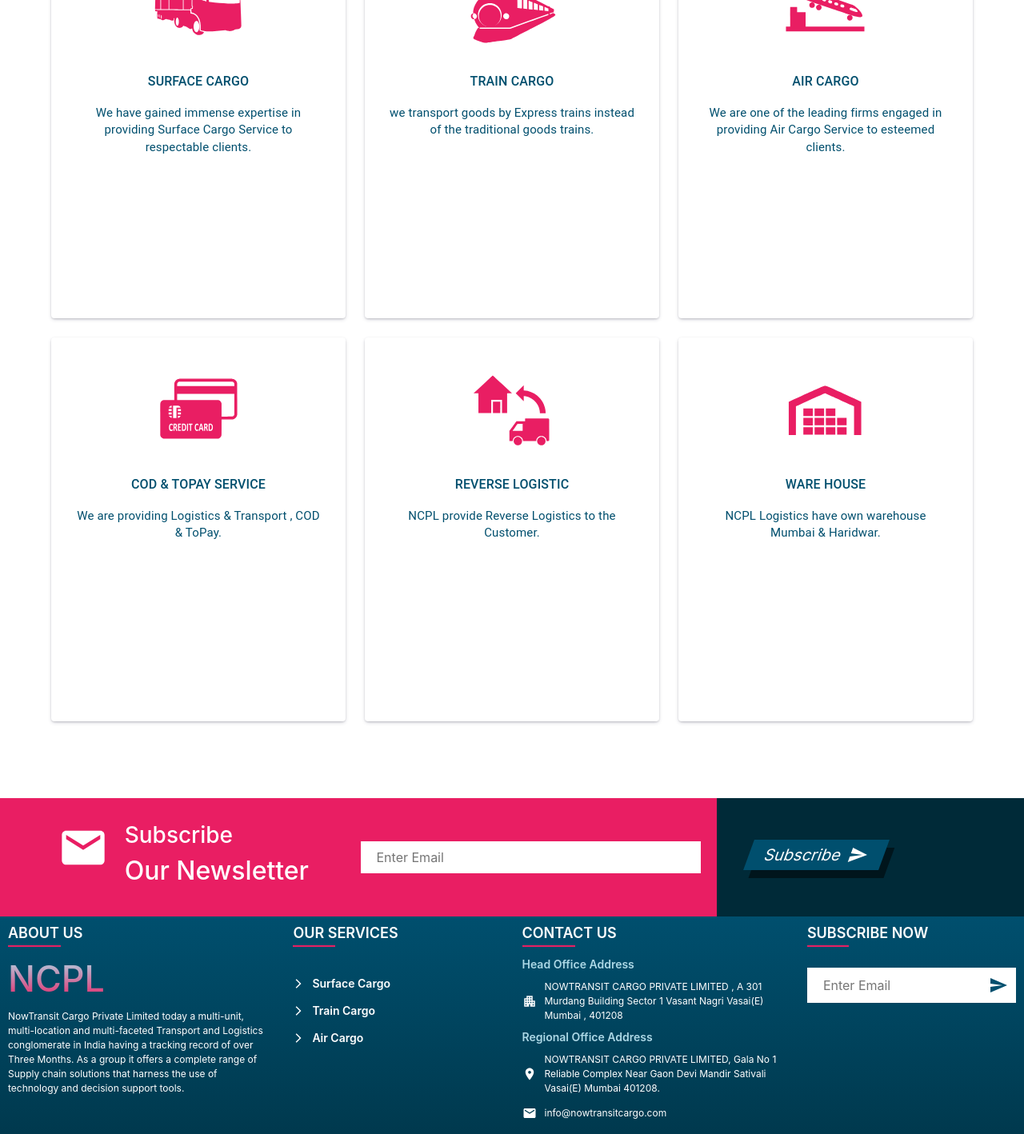
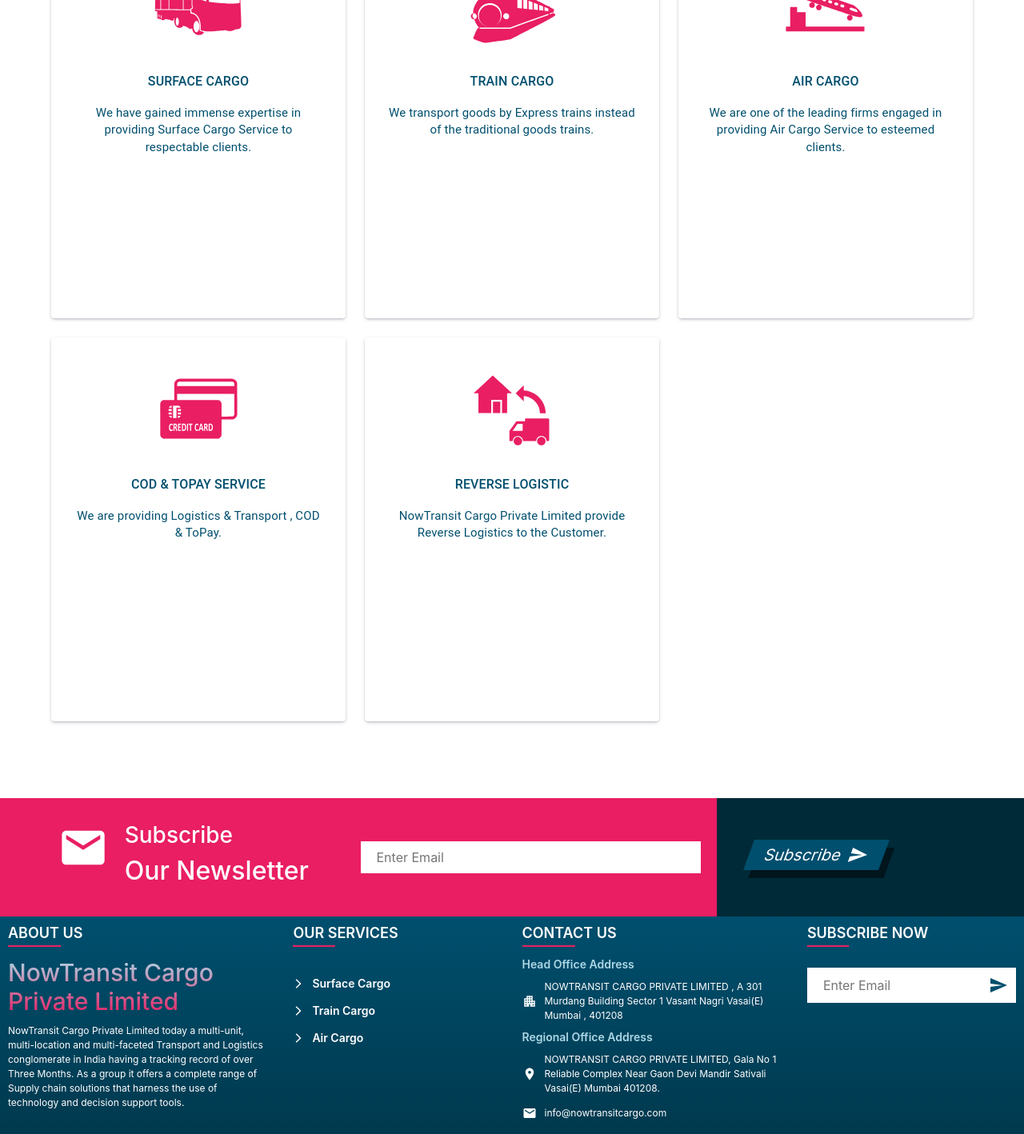
Before and after one commit to st412613/shipment_tracking, a React (Create React App) app: page / in a window 1280 px wide. Shown: the part 1811-3229 px from the top of the page at 80% size. Built offline with nearby package versions, Linux system fonts and the light colour scheme.

Commit message:
correction

```diff
--- a/src/components/aboutCompany/AboutCompany.jsx
+++ b/src/components/aboutCompany/AboutCompany.jsx
@@ -7,14 +7,7 @@
   return (
     <div className={classes.AboutCompanyContainer}>
       <div className={classes.AboutCompanyContent}>
-        {/* <p>The promoter of NOWTRANSIT CARGO PRIVATE LIMITED . is Miss. GAYATRI GOUD & Miss. SUMAN DEVI  who started this company on April 13th 2018 with an ambition of creating a highly motivated team to give personalized service to its clients</p>
-
-        <p>The following are our Board of directors,</p>
-        <p>
-        (a) Mrs. GAYATRI GOUD<br />
-        (b) Mrs. SUMAN DEVI
-        </p>
-        <p>All the Directors carry years of industry experience and a very clear understanding of the present need of the hour and are regularly training staff from experts from the industry. We are regularly involved in value addition and improvising to upgrade our standard to be in power with the best in the business. We believe a satisfied client will refer us to a few more which will help us to serve a few more and hence build a strong foundation.</p>
+        {/*
 
         <p>We are a young organization with vast experience and have successfully handled large biz volume to the total satisfaction of our clients’ needs and time-bound deliveries, to their expectation on a pan-India basis. We look forward to an opportunity given with an assurance that our service will be in power with best in the industry. As discussed, we are giving you a brief of our company as below.</p>
 
@@ -22,10 +15,8 @@
 
         <p>We are prepared to assist you in developing any process operationally to meet your requirement. Further, we prepare an SOP jointly so it is well understood by our ops team. We have a fleet taking care of daily pickup from any location as desired also we are doing cross logistics and reverse from any point.</p> */}
 
-        <p>Founded on April 2018 , NCPL was envisaged to be a Leading Company in Logistic Sector of the India. With the head office in Vasai.and an  21000+  Pincode serviceable   , the company stands as a one stop provider for logistics solutions.
-
-the company stands as a one stop provider for logistics solutions.
-Ever in the pursuit for excellence, NCPL  endeavors to serve its clients with a complete suite of logistics services tailored to give their business the advantage of cost effective transportation in minimum duration of time. Capitalizing on its dedicated personnel and in depth domain knowledge, the company ensures a safe and secure movement of goods/ packages with the same responsibility as instilled by its customers. The reliability and transparency of the company is projected through its effective logistic management, </p>
+        <p>Founded on April 2018 , NowTransit Cargo Private Limited was envisaged to be a Leading Company in Logistic Sector of the India. With the head office in Vasai. and an  21000+  Pincode serviceable , the company stands as a one stop provider for logistics solutions.
+Ever in the pursuit for excellence, NowTransit Cargo Private Limited  endeavors to serve its clients with a complete suite of logistics services tailored to give their business the advantage of cost effective transportation in minimum duration of time. Capitalizing on its dedicated personnel and in depth domain knowledge, the company ensures a safe and secure movement of goods/ packages with the same responsibility as instilled by its customers. The reliability and transparency of the company is projected through its effective logistic management. </p>
       </div>
     </div>
   );
--- a/src/components/footer/Footer.jsx
+++ b/src/components/footer/Footer.jsx
@@ -12,7 +12,7 @@
           <div className={classes.contentBox}>
             <h2>About Us</h2>
             <div className={classes.content}>
-              <h1>NCPL</h1>
+              <h1>NowTransit Cargo Private Limited</h1>
               <p>NowTransit Cargo Private Limited today a multi-unit, multi-location and multi-faceted Transport and Logistics conglomerate in India having a tracking record of over Three Months. As a group it offers a complete range of Supply chain solutions that harness the use of technology and decision support tools.</p>
               <div className={classes.socialIcon}>
                 <Facebook />
--- a/src/components/footer/FooterStyle.js
+++ b/src/components/footer/FooterStyle.js
@@ -34,7 +34,7 @@
   },
   content: {
     '& h1': {
-      fontSize: '2.8rem',
+      fontSize: '30px',
       background: 'linear-gradient(to top, #e91e63, lightblue)',
       WebkitBackgroundClip: 'text',
       WebkitTextFillColor: 'transparent',
--- a/src/components/ourServicesHomeSection/OurServices.jsx
+++ b/src/components/ourServicesHomeSection/OurServices.jsx
@@ -9,7 +9,6 @@
 import AirplaneLogo from '../../assets/images/airplaneLogo.svg';
 import TopayLogo from '../../assets/images/topayLogo.svg';
 import ReverseLogisticLogo from '../../assets/images/reverseLogisticLogo.svg';
-import WarehouseLogo from '../../assets/images/warehouseLogo.svg';
 import HeadingSection from '../../common/headingSection/HeadingSection';
 
 
@@ -25,11 +24,10 @@
   const classes = OurServicesStyle();
   const itemsData = [
     { id: 1, logo: TruckLogo , title: 'Surface cargo', description: 'We have gained immense expertise in providing Surface Cargo Service to respectable clients.' },
-    { id: 2, logo: TrainLogo , title: 'train cargo', description: 'we transport goods by Express trains instead of the traditional goods trains.' },
+    { id: 2, logo: TrainLogo , title: 'train cargo', description: 'We transport goods by Express trains instead of the traditional goods trains.' },
     { id: 3, logo: AirplaneLogo, title: 'air cargo', description: 'We are one of the leading firms engaged in providing Air Cargo Service to esteemed clients.' },
     { id: 4, logo: TopayLogo, title: 'Cod & topay service', description: 'We are providing Logistics & Transport , COD & ToPay.' },
-    { id: 5, logo: ReverseLogisticLogo, title: 'reverse logistic', description: 'NCPL provide Reverse Logistics to the Customer.' },
-    { id: 6, logo: WarehouseLogo, title: 'ware house', description: 'NCPL Logistics have own warehouse Mumbai & Haridwar.' },
+    { id: 5, logo: ReverseLogisticLogo, title: 'reverse logistic', description: 'NowTransit Cargo Private Limited provide Reverse Logistics to the Customer.' },
   ];
 
   return (
--- a/src/pages/About.jsx
+++ b/src/pages/About.jsx
@@ -4,7 +4,6 @@
 import AboutCompany from '../components/aboutCompany/AboutCompany';
 import OurClient from '../components/ourClient/OurClient';
 import MissionAndVision from '../components/mission&vision/Mission&Vision';
-import BoardMembers from '../components/boardMembers/BoardMembers';
 
 const About = () => {
   return (
@@ -13,8 +12,6 @@
       <HeadingSection title='About Company' subtitle='Discover Who We Are'/>
       <AboutCompany />
       <MissionAndVision />
-      <HeadingSection title='Board Members' subtitle='Introducing Our Directorial Team' />
-      <BoardMembers />
       <HeadingSection title='Our Client' subtitle='Our Collaborations' />
       <OurClient />
     </>
```
